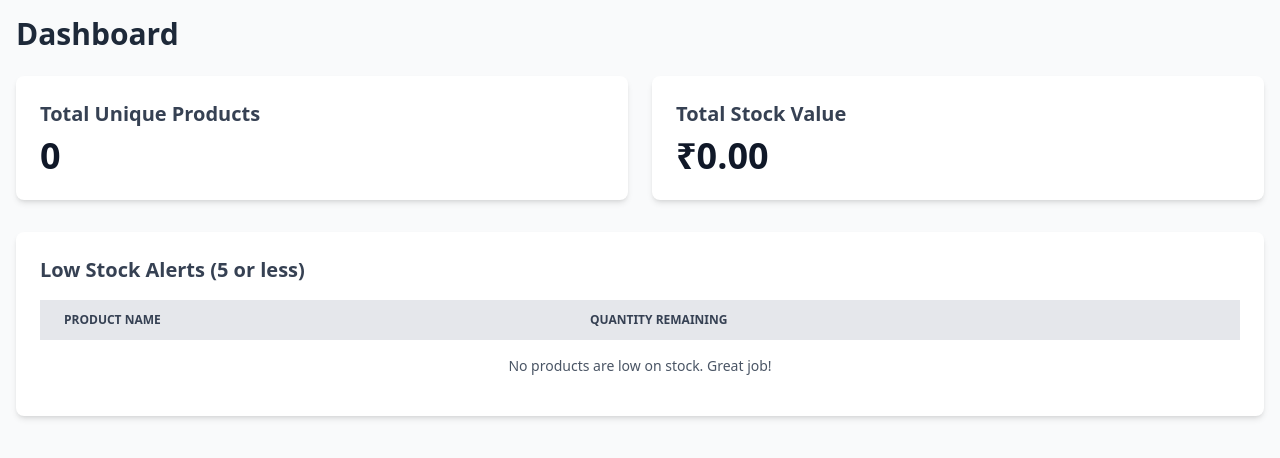
After one commit to vinay5751/kirana_store, a Django app: page / in a window 1280 px wide. The commit adds this page. Shown: the top 458 px of the page. Run offline with Django 5.2, Linux system fonts and the light colour scheme; data that the repository does not hold is empty.

Commit message:
feat(dashboard): create dashboard with key business metrics

```diff
--- a/inventory/urls.py
+++ b/inventory/urls.py
@@ -4,6 +4,7 @@ from . import views
 app_name = "inventory"
 
 urlpatterns = [
+    path("", views.dashboard, name="dashboard"),
     path("products/", views.product_list, name="product_list"),
     path("add-product/", views.add_product, name="add_product"),
     path("product/<int:pk>/edit", views.edit_product, name="edit_product"),
--- a/inventory/views.py
+++ b/inventory/views.py
@@ -1,6 +1,7 @@
 from django.shortcuts import render, redirect, get_object_or_404
 from .models import Product
 from .forms import ProductForm
+from django.db.models import F, Sum
 
 
 # Create your views here.
@@ -45,3 +46,21 @@ def delete_product(request, pk):
 
     context = {"product": product}
     return render(request, "inventory/delete_confirm.html", context)
+
+
+def dashboard(request):
+    total_products = Product.objects.count()
+    total_stock_value = (
+        Product.objects.aggregate(total_value=Sum(F("cost_price") * F("quantity")))[
+            "total_value"
+        ]
+        or 0.00
+    )
+
+    low_stock_products = Product.objects.filter(quantity__lt=5)
+    context = {
+        "total_products": total_products,
+        "total_stock_value": total_stock_value,
+        "low_stock_products": low_stock_products,
+    }
+    return render(request, "inventory/dashboard.html", context)
--- a/static/css/output.css
+++ b/static/css/output.css
@@ -7,6 +7,7 @@
       "Segoe UI Emoji", "Segoe UI Symbol", "Noto Color Emoji";
     --font-mono: ui-monospace, SFMono-Regular, Menlo, Monaco, Consolas, "Liberation Mono",
       "Courier New", monospace;
+    --color-red-50: oklch(97.1% 0.013 17.38);
     --color-red-500: oklch(63.7% 0.237 25.331);
     --color-red-600: oklch(57.7% 0.245 27.325);
     --color-red-700: oklch(50.5% 0.213 27.518);
@@ -30,10 +31,14 @@
     --text-xs--line-height: calc(1 / 0.75);
     --text-sm: 0.875rem;
     --text-sm--line-height: calc(1.25 / 0.875);
+    --text-xl: 1.25rem;
+    --text-xl--line-height: calc(1.75 / 1.25);
     --text-2xl: 1.5rem;
     --text-2xl--line-height: calc(2 / 1.5);
     --text-3xl: 1.875rem;
     --text-3xl--line-height: calc(2.25 / 1.875);
+    --text-4xl: 2.25rem;
+    --text-4xl--line-height: calc(2.5 / 2.25);
     --text-8xl: 6rem;
     --text-8xl--line-height: 1;
     --font-weight-medium: 500;
@@ -218,6 +223,9 @@
   .mx-auto {
     margin-inline: auto;
   }
+  .mt-2 {
+    margin-top: calc(var(--spacing) * 2);
+  }
   .mt-4 {
     margin-top: calc(var(--spacing) * 4);
   }
@@ -230,11 +238,20 @@
   .mb-6 {
     margin-bottom: calc(var(--spacing) * 6);
   }
+  .mb-8 {
+    margin-bottom: calc(var(--spacing) * 8);
+  }
   .block {
     display: block;
   }
   .flex {
     display: flex;
+  }
+  .grid {
+    display: grid;
+  }
+  .table {
+    display: table;
   }
   .w-full {
     width: 100%;
@@ -242,8 +259,20 @@
   .max-w-lg {
     max-width: var(--container-lg);
   }
+  .border-collapse {
+    border-collapse: collapse;
+  }
+  .resize {
+    resize: both;
+  }
+  .grid-cols-1 {
+    grid-template-columns: repeat(1, minmax(0, 1fr));
+  }
   .justify-center {
     justify-content: center;
+  }
+  .gap-6 {
+    gap: calc(var(--spacing) * 6);
   }
   .space-x-4 {
     :where(& > :not(:last-child)) {
@@ -260,6 +289,10 @@
   }
   .rounded-md {
     border-radius: var(--radius-md);
+  }
+  .border {
+    border-style: var(--tw-border-style);
+    border-width: 1px;
   }
   .border-b {
     border-bottom-style: var(--tw-border-style);
@@ -282,6 +315,9 @@
   }
   .bg-white {
     background-color: var(--color-white);
+  }
+  .p-6 {
+    padding: calc(var(--spacing) * 6);
   }
   .p-8 {
     padding: calc(var(--spacing) * 8);
@@ -318,9 +354,17 @@
     font-size: var(--text-3xl);
     line-height: var(--tw-leading, var(--text-3xl--line-height));
   }
+  .text-4xl {
+    font-size: var(--text-4xl);
+    line-height: var(--tw-leading, var(--text-4xl--line-height));
+  }
   .text-sm {
     font-size: var(--text-sm);
     line-height: var(--tw-leading, var(--text-sm--line-height));
+  }
+  .text-xl {
+    font-size: var(--text-xl);
+    line-height: var(--tw-leading, var(--text-xl--line-height));
   }
   .text-xs {
     font-size: var(--text-xs);
@@ -368,9 +412,16 @@
   .uppercase {
     text-transform: uppercase;
   }
+  .underline {
+    text-decoration-line: underline;
+  }
   .shadow-md {
     --tw-shadow: 0 4px 6px -1px var(--tw-shadow-color, rgb(0 0 0 / 0.1)), 0 2px 4px -2px var(--tw-shadow-color, rgb(0 0 0 / 0.1));
     box-shadow: var(--tw-inset-shadow), var(--tw-inset-ring-shadow), var(--tw-ring-offset-shadow), var(--tw-ring-shadow), var(--tw-shadow);
+  }
+  .outline {
+    outline-style: var(--tw-outline-style);
+    outline-width: 1px;
   }
   .hover\:bg-blue-700 {
     &:hover {
@@ -383,6 +434,13 @@
     &:hover {
       @media (hover: hover) {
         background-color: var(--color-gray-400);
+      }
+    }
+  }
+  .hover\:bg-red-50 {
+    &:hover {
+      @media (hover: hover) {
+        background-color: var(--color-red-50);
       }
     }
   }
@@ -433,6 +491,11 @@
   .sm\:rounded-lg {
     @media (width >= 40rem) {
       border-radius: var(--radius-lg);
+    }
+  }
+  .md\:grid-cols-2 {
+    @media (width >= 48rem) {
+      grid-template-columns: repeat(2, minmax(0, 1fr));
     }
   }
 }
@@ -515,6 +578,11 @@
   inherits: false;
   initial-value: 0 0 #0000;
 }
+@property --tw-outline-style {
+  syntax: "*";
+  inherits: false;
+  initial-value: solid;
+}
 @layer properties {
   @supports ((-webkit-hyphens: none) and (not (margin-trim: inline))) or ((-moz-orient: inline) and (not (color:rgb(from red r g b)))) {
     *, ::before, ::after, ::backdrop {
@@ -535,6 +603,7 @@
       --tw-ring-offset-width: 0px;
       --tw-ring-offset-color: #fff;
       --tw-ring-offset-shadow: 0 0 #0000;
+      --tw-outline-style: solid;
     }
   }
 }
--- /dev/null
+++ b/templates/inventory/dashboard.html
@@ -0,0 +1,44 @@
+{% extends "base.html" %}
+{% block title %}Dashboard{% endblock %}
+{% block content %}
+    <h1 class="text-3xl font-bold mb-6 text-gray-800">Dashboard</h1>
+    <!-- Stat Cards -->
+    <div class="grid grid-cols-1 md:grid-cols-2 gap-6 mb-8">
+        <!-- Total Products Card -->
+        <div class="bg-white p-6 rounded-lg shadow-md">
+            <h2 class="text-xl font-semibold text-gray-700">Total Unique Products</h2>
+            <p class="text-4xl font-bold text-gray-900 mt-2">{{ total_products }}</p>
+        </div>
+        <!-- Total Stock Value Card -->
+        <div class="bg-white p-6 rounded-lg shadow-md">
+            <h2 class="text-xl font-semibold text-gray-700">Total Stock Value</h2>
+            <p class="text-4xl font-bold text-gray-900 mt-2">₹{{ total_stock_value|floatformat:2 }}</p>
+        </div>
+    </div>
+    <!-- Low Stock Products Table -->
+    <div class="bg-white p-6 rounded-lg shadow-md">
+        <h2 class="text-xl font-semibold text-gray-700 mb-4">Low Stock Alerts (5 or less)</h2>
+        <div class="overflow-x-auto">
+            <table class="w-full text-sm text-left text-gray-600">
+                <thead class="text-xs text-gray-700 uppercase bg-gray-200">
+                    <tr>
+                        <th scope="col" class="px-6 py-3">Product Name</th>
+                        <th scope="col" class="px-6 py-3">Quantity Remaining</th>
+                    </tr>
+                </thead>
+                <tbody>
+                    {% for product in low_stock_products %}
+                        <tr class="bg-white border-b hover:bg-red-50">
+                            <td class="px-6 py-4 font-medium text-gray-900">{{ product.name }}</td>
+                            <td class="px-6 py-4 font-bold text-red-600">{{ product.quantity }}</td>
+                        </tr>
+                    {% empty %}
+                        <tr>
+                            <td colspan="2" class="px-6 py-4 text-center">No products are low on stock. Great job!</td>
+                        </tr>
+                    {% endfor %}
+                </tbody>
+            </table>
+        </div>
+    </div>
+{% endblock %}
```
